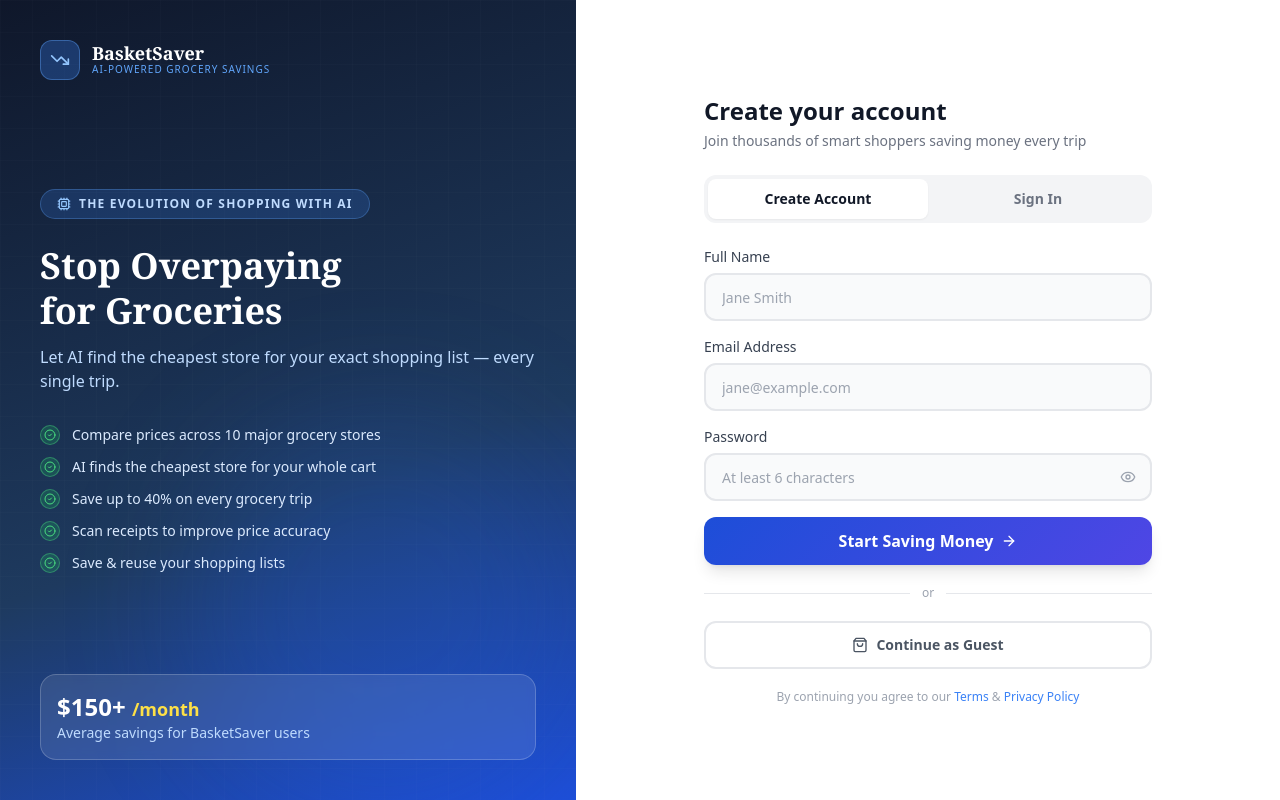
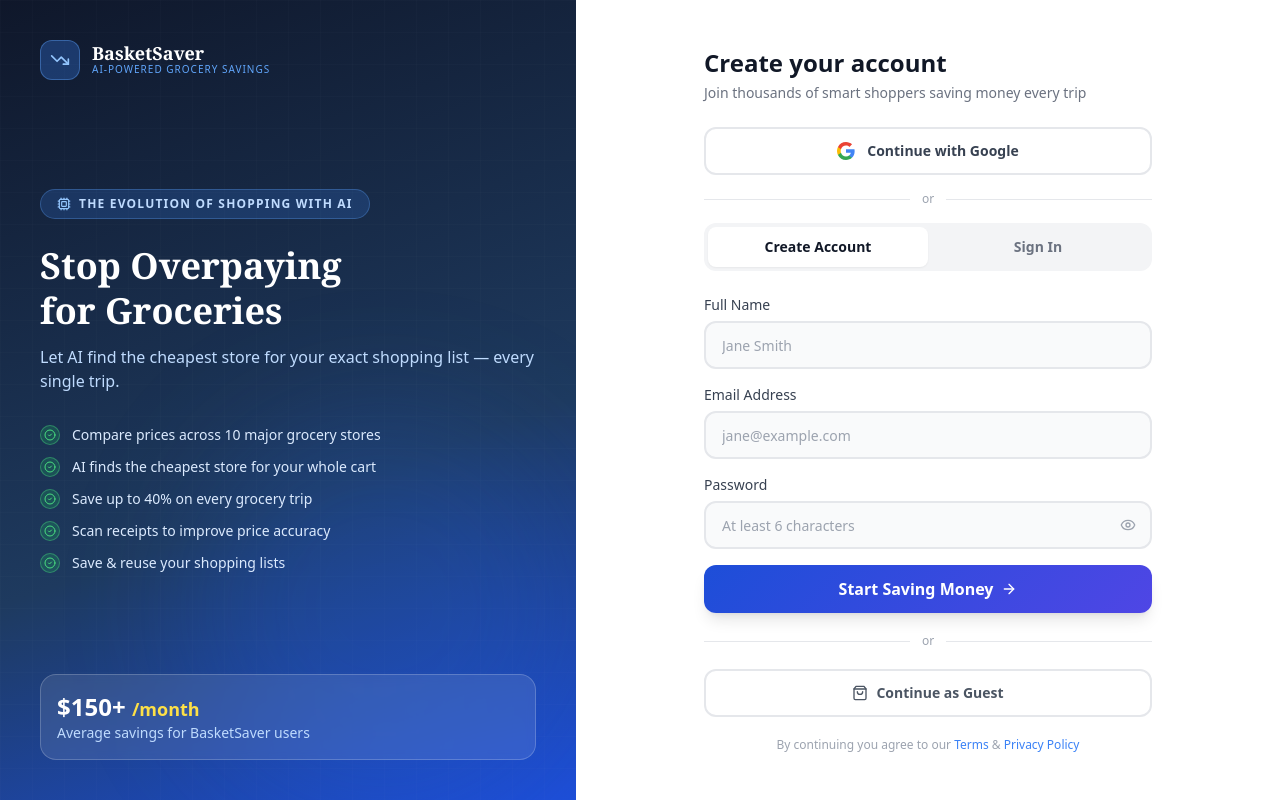
Before and after one commit to splainbryan-dev/basketsaver-two, a React (Vite) app: page /Auth in a window 1280 px wide. Built offline with nearby package versions, Linux system fonts and the light colour scheme.

Commit message:
Add Google sign-in button

```diff
--- a/src/pages/Auth.jsx
+++ b/src/pages/Auth.jsx
@@ -1,8 +1,15 @@
 // src/pages/Auth.jsx
+// Real Supabase authentication — email/password signup + signin + Google OAuth
 import { useState } from "react";
 import { useNavigate } from "react-router-dom";
 import { createPageUrl } from "@/utils";
+import { createClient } from "@supabase/supabase-js";
 import { Eye, EyeOff, ArrowRight, ShoppingBag, Cpu, CheckCircle2, TrendingDown } from "lucide-react";
+
+const supabase = createClient(
+  import.meta.env.VITE_SUPABASE_URL,
+  import.meta.env.VITE_SUPABASE_ANON_KEY
+);
 
 const PERKS = [
   "Compare prices across 10 major grocery stores",
@@ -11,6 +18,17 @@ const PERKS = [
   "Scan receipts to improve price accuracy",
   "Save & reuse your shopping lists",
 ];
+
+function GoogleIcon() {
+  return (
+    <svg width="18" height="18" viewBox="0 0 18 18" xmlns="http://www.w3.org/2000/svg">
+      <path d="M17.64 9.2c0-.637-.057-1.251-.164-1.84H9v3.481h4.844c-.209 1.125-.843 2.078-1.796 2.717v2.258h2.908c1.702-1.567 2.684-3.874 2.684-6.615z" fill="#4285F4"/>
+      <path d="M9 18c2.43 0 4.467-.806 5.956-2.184l-2.908-2.258c-.806.54-1.837.86-3.048.86-2.344 0-4.328-1.584-5.036-3.711H.957v2.332A8.997 8.997 0 0 0 9 18z" fill="#34A853"/>
+      <path d="M3.964 10.707A5.41 5.41 0 0 1 3.682 9c0-.593.102-1.17.282-1.707V4.961H.957A8.996 8.996 0 0 0 0 9c0 1.452.348 2.827.957 4.039l3.007-2.332z" fill="#FBBC05"/>
+      <path d="M9 3.58c1.321 0 2.508.454 3.44 1.345l2.582-2.58C13.463.891 11.426 0 9 0A8.997 8.997 0 0 0 .957 4.961L3.964 7.293C4.672 5.163 6.656 3.58 9 3.58z" fill="#EA4335"/>
+    </svg>
+  );
+}
 
 export default function Auth() {
   const navigate = useNavigate();
@@ -21,45 +39,78 @@ export default function Auth() {
   const [showPass, setShowPass] = useState(false);
   const [error, setError]       = useState("");
   const [loading, setLoading]   = useState(false);
+  const [googleLoading, setGoogleLoading] = useState(false);
+  const [confirm, setConfirm]   = useState(false);
 
-  const handleSubmit = (e) => {
+  const handleGoogleSignIn = async () => {
+    setGoogleLoading(true);
+    setError("");
+    const { error: err } = await supabase.auth.signInWithOAuth({
+      provider: "google",
+      options: {
+        redirectTo: `${window.location.origin}${createPageUrl("Browse")}`,
+      },
+    });
+    if (err) {
+      setError(err.message);
+      setGoogleLoading(false);
+    }
+    // On success, browser redirects — no need to setGoogleLoading(false)
+  };
+
+  const handleSubmit = async (e) => {
     e.preventDefault();
     setError("");
     setLoading(true);
 
-    setTimeout(() => {
+    try {
       if (mode === "signup") {
-        if (!name.trim())          { setError("Please enter your name");                      setLoading(false); return; }
-        if (!email.includes("@")) { setError("Please enter a valid email");                   setLoading(false); return; }
-        if (password.length < 6)  { setError("Password must be at least 6 characters");       setLoading(false); return; }
+        if (!name.trim())          { setError("Please enter your name");                setLoading(false); return; }
+        if (!email.includes("@")) { setError("Please enter a valid email");             setLoading(false); return; }
+        if (password.length < 6)  { setError("Password must be at least 6 characters"); setLoading(false); return; }
 
-        const users = JSON.parse(localStorage.getItem("basketsaver_users") || "[]");
-        if (users.find((u) => u.email === email.toLowerCase())) {
-          setError("An account with this email already exists");
-          setLoading(false); return;
+        const { data, error: err } = await supabase.auth.signUp({
+          email: email.toLowerCase().trim(),
+          password,
+          options: { data: { full_name: name.trim() } },
+        });
+
+        if (err) { setError(err.message); setLoading(false); return; }
+
+        localStorage.setItem("basketsaver_user", JSON.stringify({
+          id:    data.user?.id,
+          name:  name.trim(),
+          email: email.toLowerCase().trim(),
+        }));
+        localStorage.setItem("welcomeShown", "true");
+
+        if (data.session) {
+          navigate(createPageUrl("Browse"));
+        } else {
+          setConfirm(true);
         }
 
-        const user = {
-          id: Date.now().toString(),
-          name: name.trim(),
-          email: email.toLowerCase().trim(),
+      } else {
+        const { data, error: err } = await supabase.auth.signInWithPassword({
+          email:    email.toLowerCase().trim(),
           password,
-          created_at: new Date().toISOString(),
-        };
-        users.push(user);
-        localStorage.setItem("basketsaver_users", JSON.stringify(users));
-        localStorage.setItem("basketsaver_user", JSON.stringify({ id: user.id, name: user.name, email: user.email }));
-      } else {
-        const users = JSON.parse(localStorage.getItem("basketsaver_users") || "[]");
-        const user  = users.find((u) => u.email === email.toLowerCase() && u.password === password);
-        if (!user) { setError("Invalid email or password"); setLoading(false); return; }
-        localStorage.setItem("basketsaver_user", JSON.stringify({ id: user.id, name: user.name, email: user.email }));
+        });
+
+        if (err) { setError(err.message); setLoading(false); return; }
+
+        localStorage.setItem("basketsaver_user", JSON.stringify({
+          id:    data.user?.id,
+          name:  data.user?.user_metadata?.full_name || email.split("@")[0],
+          email: data.user?.email,
+        }));
+        localStorage.setItem("welcomeShown", "true");
+        navigate(createPageUrl("Browse"));
       }
+    } catch (err) {
+      setError("Something went wrong. Please try again.");
+    }
 
-      localStorage.setItem("welcomeShown", "true");
-      setLoading(false);
-      navigate(createPageUrl("Browse"));
-    }, 700);
+    setLoading(false);
   };
 
   const handleGuest = () => {
@@ -68,22 +119,43 @@ export default function Auth() {
     navigate(createPageUrl("Browse"));
   };
 
+  if (confirm) {
+    return (
+      <div className="min-h-screen flex items-center justify-center bg-white px-6">
+        <div className="max-w-md text-center">
+          <div className="w-16 h-16 bg-green-100 rounded-full flex items-center justify-center mx-auto mb-4">
+            <CheckCircle2 className="w-8 h-8 text-green-600" />
+          </div>
+          <h2 className="text-2xl font-bold text-gray-900 mb-2">Check your email!</h2>
+          <p className="text-gray-500 mb-6">
+            We sent a confirmation link to <strong>{email}</strong>. Click it to activate your account then come back and sign in.
+          </p>
+          <button
+            onClick={() => { setConfirm(false); setMode("signin"); }}
+            className="w-full h-12 font-bold rounded-xl text-white"
+            style={{ background: "linear-gradient(135deg, #1d4ed8, #4f46e5)" }}
+          >
+            Go to Sign In
+          </button>
+        </div>
+      </div>
+    );
+  }
+
   return (
     <div className="min-h-screen w-full flex flex-col md:flex-row bg-white">
 
-      {/* ── Left panel ── */}
+      {/* Left panel */}
       <div
         className="hidden md:flex md:w-[45%] flex-col justify-between p-10 relative overflow-hidden"
         style={{ background: "linear-gradient(160deg, #0f172a 0%, #1e3a5f 60%, #1d4ed8 100%)" }}
       >
-        {/* Grid bg */}
         <div className="absolute inset-0 opacity-10" style={{
           backgroundImage: "linear-gradient(rgba(255,255,255,0.15) 1px, transparent 1px), linear-gradient(90deg, rgba(255,255,255,0.15) 1px, transparent 1px)",
           backgroundSize: "32px 32px",
         }} />
         <div className="absolute bottom-0 right-0 w-96 h-96 bg-blue-600/20 rounded-full blur-3xl" />
 
-        {/* Logo */}
         <div className="relative z-10">
           <div className="flex items-center gap-3 mb-2">
             <div className="w-10 h-10 bg-blue-500/30 border border-blue-400/40 rounded-xl flex items-center justify-center">
@@ -98,7 +170,6 @@ export default function Auth() {
           </div>
         </div>
 
-        {/* Hero text */}
         <div className="relative z-10 flex-1 flex flex-col justify-center py-10">
           <div className="inline-flex items-center gap-2 bg-blue-500/20 border border-blue-400/30 rounded-full px-4 py-1.5 mb-6 w-fit">
             <Cpu className="w-3.5 h-3.5 text-blue-300" />
@@ -106,14 +177,12 @@ export default function Auth() {
               The Evolution of Shopping with AI
             </span>
           </div>
-
           <h2 className="text-4xl font-black text-white leading-tight mb-3" style={{ fontFamily: "Georgia, serif" }}>
             Stop Overpaying<br />for Groceries
           </h2>
           <p className="text-blue-200 text-base mb-8">
             Let AI find the cheapest store for your exact shopping list — every single trip.
           </p>
-
           <div className="space-y-3">
             {PERKS.map((perk, i) => (
               <div key={i} className="flex items-center gap-3">
@@ -126,17 +195,15 @@ export default function Auth() {
           </div>
         </div>
 
-        {/* Savings stat */}
         <div className="relative z-10 bg-white/10 border border-white/20 backdrop-blur-sm rounded-2xl p-4">
           <p className="text-white font-black text-2xl">$150+ <span className="text-yellow-300 text-lg">/month</span></p>
           <p className="text-blue-200 text-sm">Average savings for BasketSaver users</p>
         </div>
       </div>
 
-      {/* ── Right panel — form ── */}
+      {/* Right panel */}
       <div className="flex-1 flex flex-col items-center justify-center px-6 py-10 bg-white min-h-screen md:min-h-0">
 
-        {/* Mobile header */}
         <div className="md:hidden text-center mb-8 w-full">
           <div className="flex items-center justify-center gap-2 mb-2">
             <Cpu className="w-4 h-4 text-blue-500" />
@@ -161,7 +228,24 @@ export default function Auth() {
               : "Sign in to access your saved lists and cart"}
           </p>
 
-          {/* Tab switcher */}
+          {/* Google Sign-In Button */}
+          <button
+            onClick={handleGoogleSignIn}
+            disabled={googleLoading}
+            className="w-full h-12 border-2 border-gray-200 text-gray-700 font-semibold rounded-xl hover:bg-gray-50 transition-colors flex items-center justify-center gap-3 text-sm mb-4 disabled:opacity-70"
+          >
+            {googleLoading
+              ? <div className="w-5 h-5 border-2 border-gray-400 border-t-transparent rounded-full animate-spin" />
+              : <><GoogleIcon /> Continue with Google</>
+            }
+          </button>
+
+          <div className="flex items-center gap-3 mb-4">
+            <div className="flex-1 h-px bg-gray-200" />
+            <span className="text-xs text-gray-400">or</span>
+            <div className="flex-1 h-px bg-gray-200" />
+          </div>
+
           <div className="flex bg-gray-100 rounded-xl p-1 mb-6">
             {["signup", "signin"].map((m) => (
               <button
```
